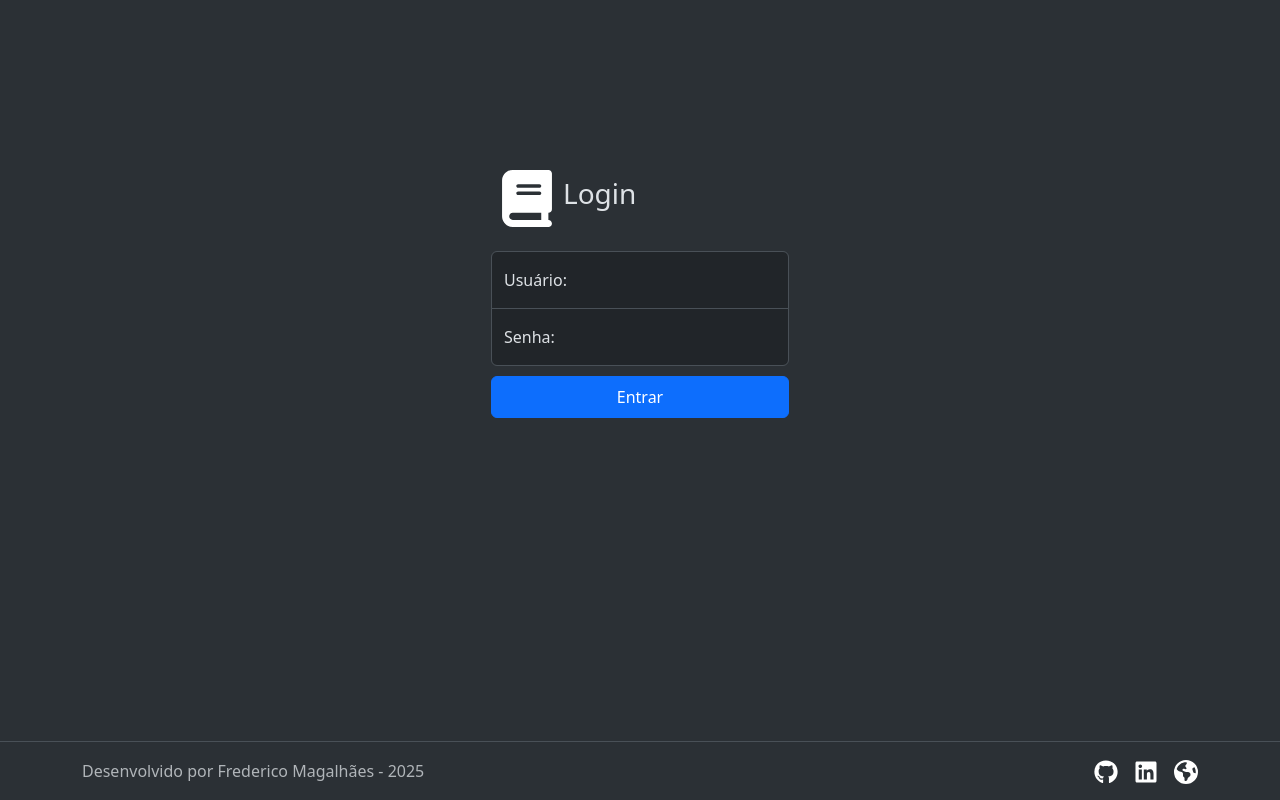
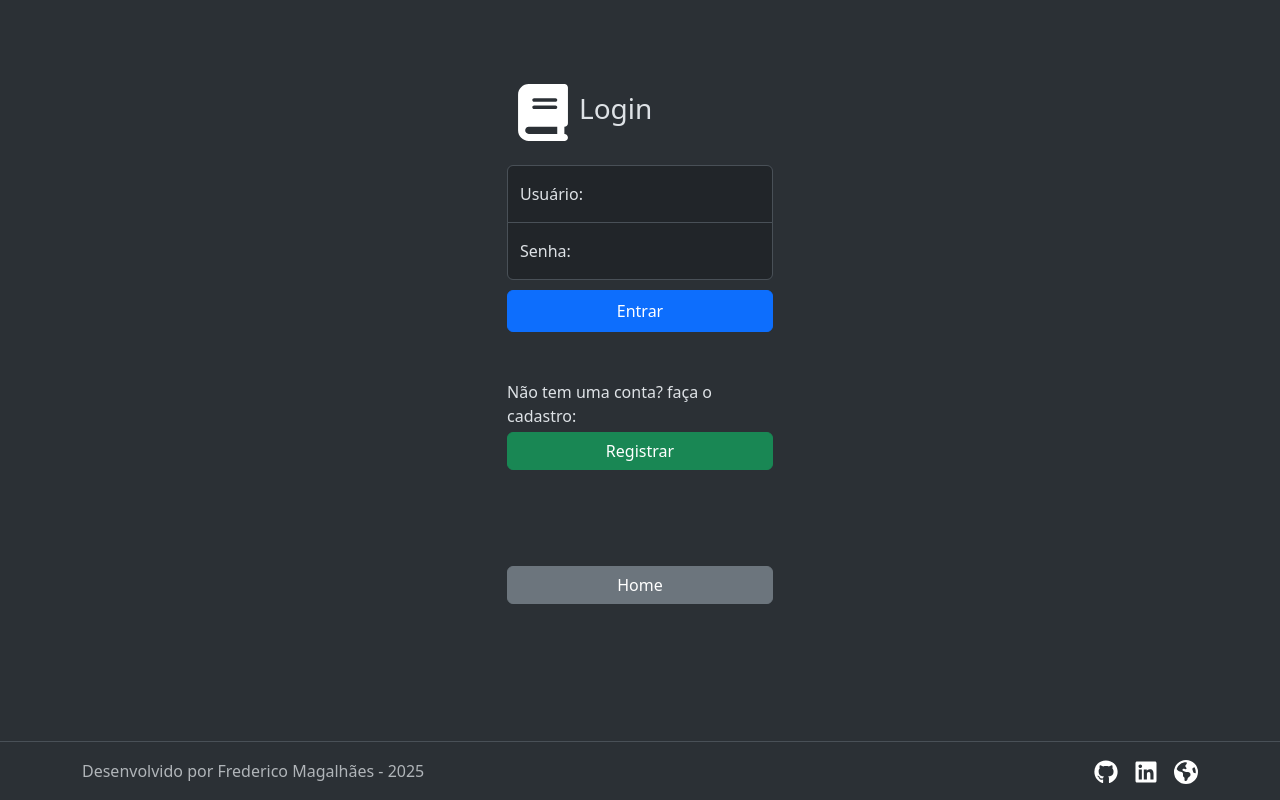
Before and after one commit to FredMagas/Agenda, a Django app: page /login/ in a window 1280 px wide. Run offline with Django 5.2, Linux system fonts and the light colour scheme.

Commit message:
Added register button

```diff
--- a/core/templates/login.html
+++ b/core/templates/login.html
@@ -6,7 +6,7 @@
 {% endblock %}
 
 {% block content %}
-
+<div class="flex-shrink-0 w-100 m-auto form-signin">
     <form action="submit" method="POST">
         {% csrf_token %}
         <div class="d-flex justify-content-start align-items-center mb-4">
@@ -15,21 +15,35 @@
         </div>
 
         <div class="form-floating">
-        <input class="form-control" type="text" name="username" id="usuario" placeholder="johndoe" style="background-image: url(&quot;chrome-extension://ibkoenhablealnikeefmjineccmgegmh/src/images/icons/iconForce-32.png&quot;) !important; background-position: calc(99% - 12px) 50% !important; background-size: 16px 16px !important; background-repeat: no-repeat !important; transition: background-position, background-size !important; cursor: default;">
+            <input class="form-control" type="text" name="username" id="usuario" placeholder="johndoe" required style="background-image: url(&quot;chrome-extension://ibkoenhablealnikeefmjineccmgegmh/src/images/icons/iconForce-32.png&quot;) !important; background-position: calc(99% - 12px) 50% !important; background-size: 16px 16px !important; background-repeat: no-repeat !important; transition: background-position, background-size !important; cursor: default;">
             <label for="usuario">Usuário:</label>
         </div>
 
         <div class="form-floating">
-        <input class="form-control" type="password" name="password" id="senha" placeholder="Password" style="background-image: url(&quot;chrome-extension://ibkoenhablealnikeefmjineccmgegmh/src/images/icons/iconForce-32.png&quot;) !important; background-position: calc(99% - 12px) 50% !important; background-size: 16px 16px !important; background-repeat: no-repeat !important; transition: background-position, background-size !important; cursor: default;">
+            <input class="form-control" type="password" name="password" id="senha" placeholder="Password" required style="background-image: url(&quot;chrome-extension://ibkoenhablealnikeefmjineccmgegmh/src/images/icons/iconForce-32.png&quot;) !important; background-position: calc(99% - 12px) 50% !important; background-size: 16px 16px !important; background-repeat: no-repeat !important; transition: background-position, background-size !important; cursor: default;">
             <label for="senha">Senha:</label>
         </div>
 
         {% for message in messages %}
-        <strong>Erro</strong>{{ message }}
+            <div class="alert alert-danger">
+                <strong>Erro:</strong> {{ message }}
+            </div>
         {% endfor %}
 
-    <button class="btn btn-primary w-100 py-2" type="submit">Entrar</button>
-
+        <button class="btn btn-primary w-100 py-2 mb-5" type="submit">Entrar</button>
     </form>
 
+    <p class="mb-1">Não tem uma conta? faça o cadastro:</p>
+    <a href="/registro/">
+        <button class="btn btn-success w-100 mb-5">
+            Registrar
+        </button>
+    </a>
+    <a href="/">
+        <button class="btn btn-secondary w-100 mt-5">
+            Home
+        </button>
+    </a>
+</div>
+
 {% endblock %}
```
Lines whose indentation alone changed are shown as unchanged.
